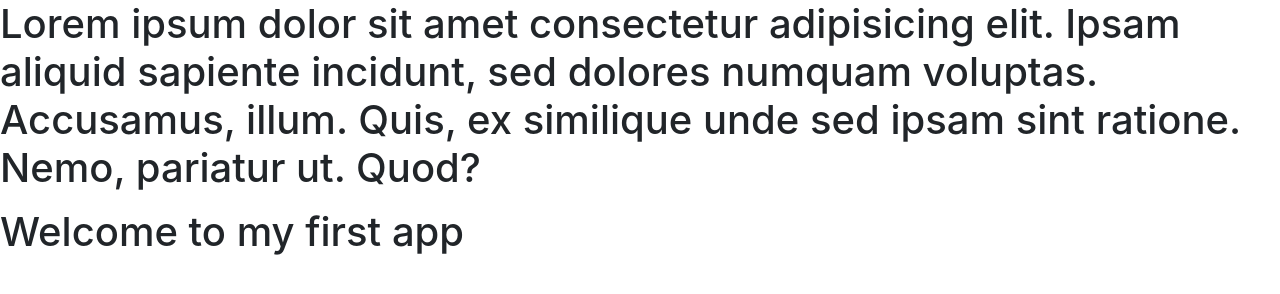
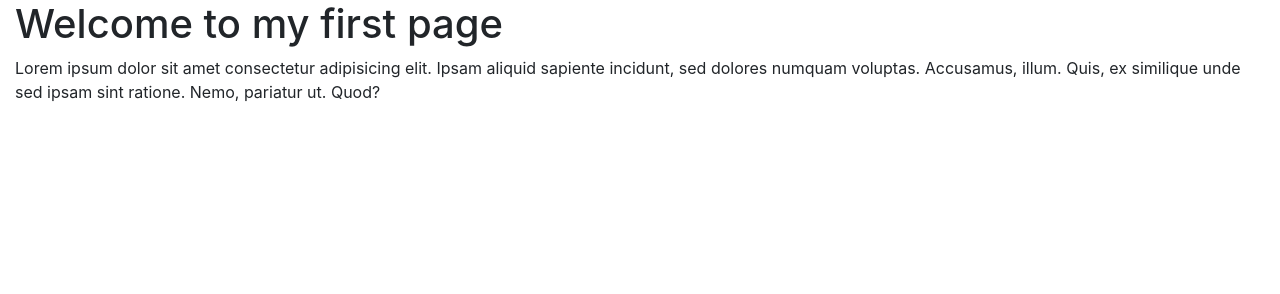
Before and after one commit to Reemziedani/web-cursus, a plain HTML site: page new-bootstrap/index.html in a window 1280 px wide. Drawn offline with nearby package versions, Linux system fonts and the light colour scheme.

Commit message:
my final files

```diff
--- a/new-bootstrap/index.html
+++ b/new-bootstrap/index.html
@@ -13,14 +13,14 @@
     <title>Document</title>
 </head>
 <body>
- <div>
+ <div class="container-fluid">
      <section>
-         <h1>
+         <h1>Welcome to my first page</h1>
              <p>Lorem ipsum dolor sit amet consectetur adipisicing elit. Ipsam aliquid sapiente incidunt, sed dolores numquam voluptas. Accusamus, illum. Quis, ex similique unde sed ipsam sint ratione. Nemo, pariatur ut. Quod?</p>
-         </h1>
+
      </section>
  </div>
-  <h1>Welcome to my first app</h1>
+
 
 
 
```
